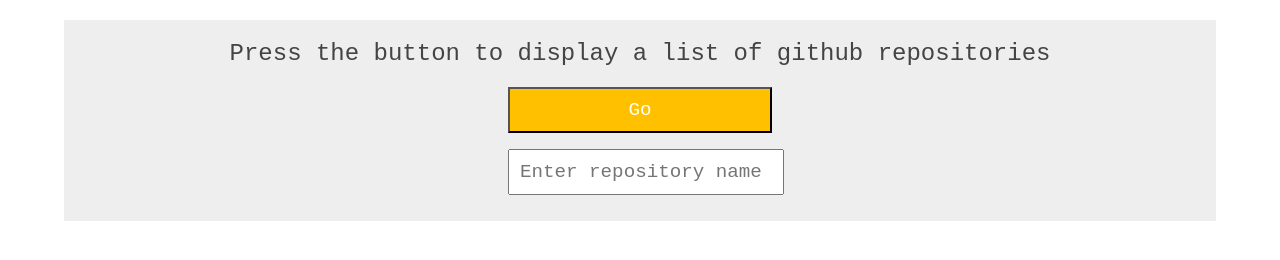
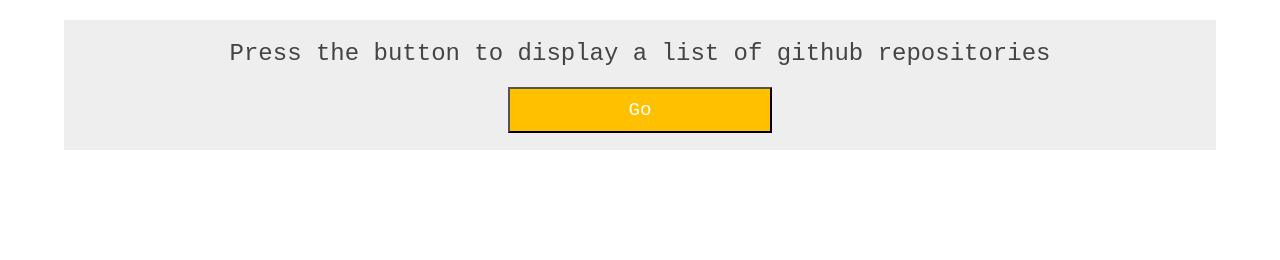
Before and after one commit to mira5619/knock23dec, a plain HTML site: page index.html in a window 1280 px wide. Drawn offline with Linux system fonts and the light colour scheme.

Commit message:
added class hidden to input element

```diff
--- a/index.html
+++ b/index.html
@@ -12,7 +12,7 @@
   <main id='main'>
     <h2>Press the button to display a list of github repositories</h2>
     <button id="btn">Go</button>
-    <p><input type="text" class="filter" placeholder="Enter repository name" data-bind="value: searchStr, valueUpdate: 'afterkeydown'"></p>
+    <p class="search hidden"><input type="text" class="filter" placeholder="Enter repository name" data-bind="value: searchStr, valueUpdate: 'afterkeydown'"></p>
     <section class="repositories hidden">
       <ul data-bind="foreach:search()">
         <li><b>Repository name:</b><span class="name" data-bind="text:name"></span></li>
```
